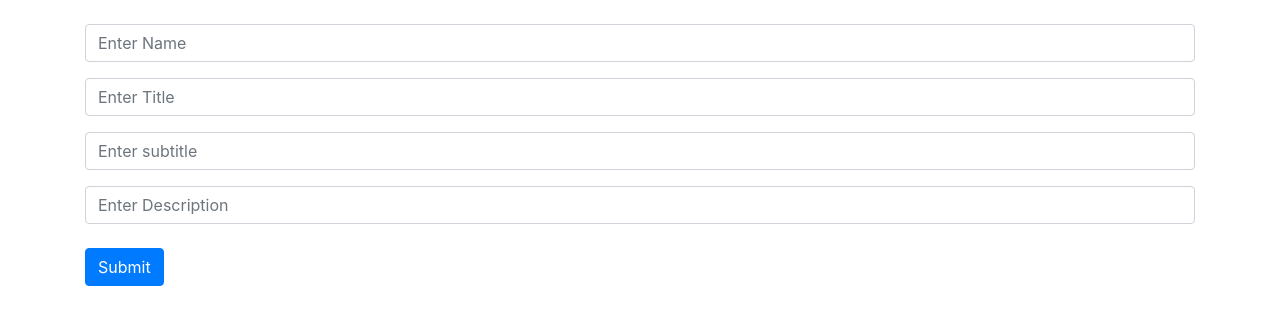
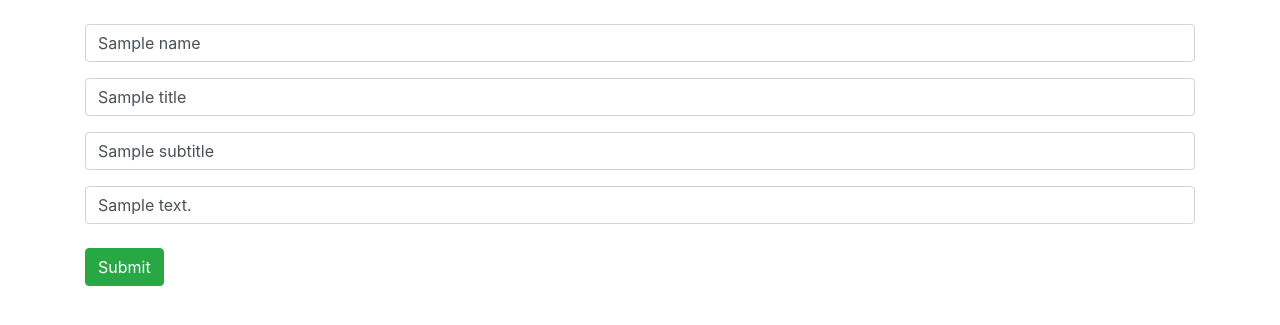
Before and after one commit to ShivamSainier/Python-Flask-, a Flask app: template templates/vlogger.html in a window 1280 px wide. Shown: the part 56-381 px from the top of the page. Run offline with Flask 2, Linux system fonts and the light colour scheme; the template is opened without the code that fills it: most values are stand-ins (such as "Sample title", 1, 10 or a date in 2020); some libraries are stand-ins or nearby versions.

Commit message:
make some changes in our website

```diff
--- a/templates/vlogger.html
+++ b/templates/vlogger.html
@@ -2,20 +2,30 @@
 
 {% block content%}
 <div class="container mt-4">
+  {% if message %}
+  <div class="alert alert-warning alert-dismissible fade show" role="alert">
+    <button type="button" class="close" data-dismiss="alert" aria-label="Close">
+      <span aria-hidden="true">&times;</span>
+    </button>
+
+    <h6> Warning! {{message}}</h6>
+  </div>
+  {% endif %}
+
     <form method="post" action="/vlogger">
         <div class="form-group">
-          <input type="text" class="form-control" name="name" aria-describedby="emailHelp" placeholder="Enter Name">
+          <input type="text" class="form-control" name="name" aria-describedby="emailHelp" placeholder="Enter Name" value="{{name}}">
         </div>
         <div class="form-group">
-        <input type="text" class="form-control" name="title" placeholder="Enter Title">
+        <input type="text" class="form-control" name="title" placeholder="Enter Title" value="{{title}}">
         </div>
         <div class="form-group">
-            <input type="text" class="form-control" name="subtitle" placeholder="Enter subtitle">
+            <input type="text" class="form-control" name="subtitle" placeholder="Enter subtitle" value="{{subtitle}}">
           </div>
         <div class="form-group">
-            <input type="text" class="form-control" name="description" placeholder="Enter Description">
+            <input type="text" class="form-control" name="description" placeholder="Enter Description" value="{{description}}">
           </div>
-        <button type="submit" class="btn btn-primary">Submit</button>
+        <button type="submit" class="btn btn-success">Submit</button>
       </form>
 
 </div>
```
